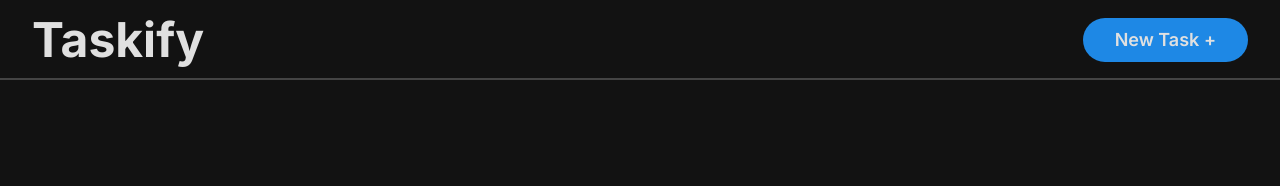
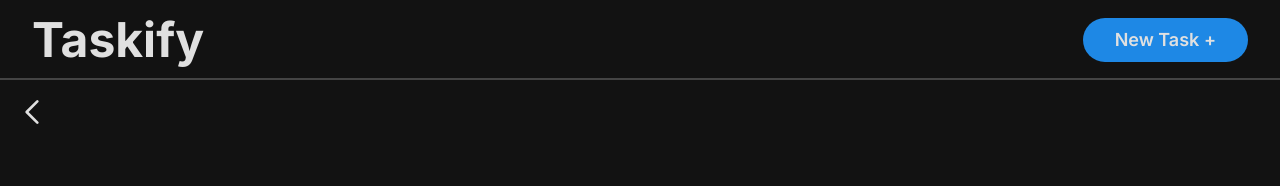
Before and after one commit to ACCeler94/taskify, a React (Vite) app: page /tasks/1 in a window 1280 px wide. Shown: the top 186 px of the page. Built offline with nearby package versions, Linux system fonts and the light colour scheme.

Commit message:
Add BackButton to TaskDetails page

```diff
--- a/src/pages/TaskDetails/TaskDetails.tsx
+++ b/src/pages/TaskDetails/TaskDetails.tsx
@@ -1,5 +1,6 @@
 import { useSelector } from "react-redux";
 import { useNavigate, useParams } from "react-router";
+import BackButton from "../../components/common/BackButton/BackButton";
 import TaskMenu from "../../components/common/TaskMenu/TaskMenu";
 import type { RootState } from "../../types/types";
 
@@ -18,16 +19,17 @@ const TaskDetails = () => {
   // [TODO] - replace with not found page or redirect to not found page
   if (!task) {
     return (
-      <div className="flex h-full flex-col items-center justify-center px-4">
+      <main className="flex h-full flex-col items-center justify-center px-4">
         <h2 className="text-6xl">404 Task not found...</h2>
-      </div>
+      </main>
     );
   }
 
   const { title, dotColor } = statuses[task.status];
 
   return (
-    <div className="flex h-full flex-col items-center justify-center px-4">
+    <main className="relative flex h-full flex-col items-center justify-center px-4">
+      <BackButton />
       <div className="task-details min-h-1/3 w-full max-w-2xl rounded-xl bg-neutral-800 p-8 text-xl">
         <div className="task-details__header relative flex items-center justify-between">
           <h3 className="task-details__title text-2xl font-bold break-words">
@@ -69,7 +71,7 @@ const TaskDetails = () => {
           </p>
         </div>
       </div>
-    </div>
+    </main>
   );
 };
 
```
